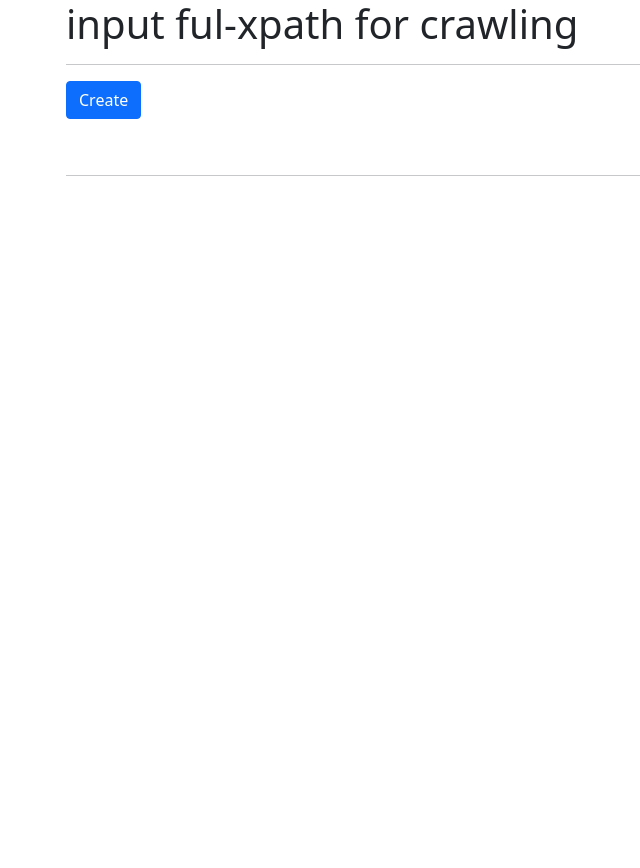
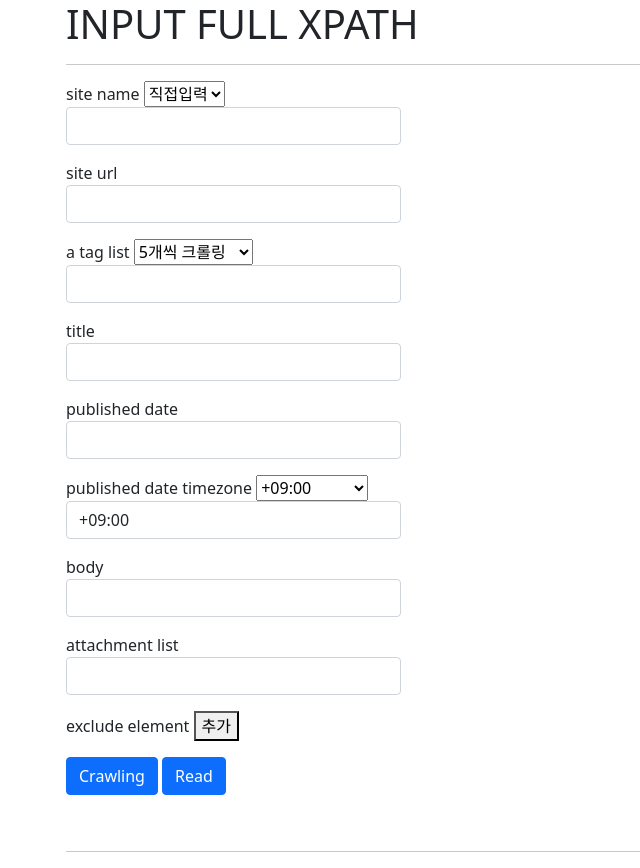
Before and after one commit to thswnsghvkdn/dynamic-crawling, a Django app: page / in a window 1280 px wide. Shown: the whole page, without its empty margins (16-656 px from the left). Before the commit the page ends 176 px from the top, so only its background shows below. Run offline with Django 4.2, Linux system fonts and the light colour scheme; data that the repository does not hold is empty.

Commit message:
ADD 화면 작업 및 서버 작업 마무리
확장성있는 작업을 위한 인터페이스 작업

```diff
--- /dev/null
+++ b/crawlingProject/articles/static/css/style.css
@@ -0,0 +1,3 @@
+.tooltip-inner {
+    max-width: 1000px !important;
+}
--- a/crawlingProject/articles/static/js/script.js
+++ b/crawlingProject/articles/static/js/script.js
@@ -1,14 +1,176 @@
 $(document).ready(function(){
+    $('#Progress_Loading').hide(); //첫 시작시 로딩바를 숨겨준다.
+ })
+ .ajaxStart(function(){
+     $('#Progress_Loading').show(); //ajax실행시 로딩바를 보여준다.
+ })
+ .ajaxStop(function(){
+     $('#Progress_Loading').hide(); //ajax종료시 로딩바를 숨겨준다.
+ });
+
+
+$(document).ready(function(){
+    // DB 에 TEST CASE 에 대한 XPATH 들을 이미 저장되어있기에 선택시 XPATH 들을 불러온다.
+    $("#test-case").change(function() {
+        // 테스트 케이스가 아닌 직접 사이트 XPATH를 입력할 경우 INPUT 태그들 초기화
+        if($("#test-case").val() == "direct") {
+			initInputValue()
+		} else {
+            // 테스트 케이스의 XPATH를 불러온다.
+            $.ajax({
+                url: 'site-list/',
+                type: 'GET',
+                data: {
+                    csrfmiddlewaretoken: $('input[name=csrfmiddlewaretoken]').val(),
+                    siteName: $("#test-case").val()
+                },
+                success: function(response){
+                    $('input[id=site-name]').val(response.siteXpath[0]['site_name'])
+                    $('input[id=site-url]').val(response.siteXpath[0]['url'])
+                    $('input[id=link-list]').val(response.siteXpath[0]['link_list'])
+                    $('input[id=published-date]').val(response.siteXpath[0]['published_date'])
+                    $('input[id=title]').val(response.siteXpath[0]['title'])
+                    $('input[id=body]').val(response.siteXpath[0]['body'])
+                    $('input[id=attachment-list]').val(response.siteXpath[0]['attachment_list'])
+                    $('input[id=timezone]').val(response.siteXpath[0]['time_zone'])
+                    $('#exclude').empty()
+                    // 제외시킬 원소의 경우 여러개 일 수 있다
+                    for(let i =0 ; i < response.excludeList.length ; i++)
+                    {
+                        if(response.excludeList[i]) {
+                            $('#exclude').append('<input type="text" name="exclude-element" value="'+response.excludeList[i]['exclude_element_xpath'] +'"class="form-control" style="width:30%;" />');
+                        }
+                    }
+                }
+            });
+        }
+	})
+    // TIMEZONE 의 경우 DATEPARSE에 들어갈 유효한 옵션 값을 선택하도록 한다.
+    $("#timezone-select").change(function() {
+        updateTimezoneValue();
+	})
+    // 크롤링 버튼 클릭시 크롤링 작업 서버에 요청
     $('#create').on('click', function(){
+        // TODO : RESTAPI 업데이트 site name 직접입력일 경우 xpath 정보를 추가하고 그렇지 않다면 update
+        let requstMethod = $('#timezone-select')[0].selectedIndex === 0 ? 'POST' : 'PUT';
         $.ajax({
             url: 'create/',
             type: 'POST',
             data: {
-                csrfmiddlewaretoken: $('input[name=csrfmiddlewaretoken]').val()
+                csrfmiddlewaretoken: $('input[name=csrfmiddlewaretoken]').val(),
+                siteName: $('input[id=site-name]').val(),
+                siteUrl: $('input[id=site-url]').val(),
+                linkList: $('input[id=link-list]').val(),
+                publishedDate: $('input[id=published-date]').val(),
+                title: $('input[id=title]').val(),
+                body: $('input[id=body]').val(),
+                attachmentList: $('input[id=attachment-list]').val(),
+                timezone : $('input[id=timezone]').val(),
+                excludePathList: JSON.stringify(getExcludeList()),
+                crawlingCount : getCrawlingCount()
             },
             success: function(){
+                // TODO : 실패 테이블에 저장된 크롤링 실패 데이터 알림
                 alert("크롤링 완료");
             }
         });
     });
+    // 크롤링 이후 DB에 저장되어있는 정보 중 옵션에 선택되어 있는 SITE 이름의 것들 RENDER
+    $('#read').on('click', function(){
+        $.ajax({
+            url: 'read/',
+            type: 'GET',
+            async: false,
+            data:{
+                csrfmiddlewaretoken: $('input[name=csrfmiddlewaretoken]').val(),
+                siteName: $('input[id=site-name]').val()
+            },
+            success: function(response){
+                $('#result').empty()
+                for(let i = 0 ; i < response.length ; i++) {
+                    if(response[i]) {
+                        $('#result').append('<h5>title</h5>');
+                        $('#result').append(response[i].fields.title);
+                        $('#result').append('<h5>published_date</h5>');
+                        $('#result').append(response[i].fields.published_datetime);
+                        $('#result').append('<h5>body</h5>');
+                        $('#result').append(response[i].fields.body);
+                        $('#result').append('<h5>attachment</h5>');
+                        $('#result').append(response[i].fields.attachment_list);
+                        $('#result').append('<hr width = "100%" color = "black" size = "3">');
+                    }
+                }
+            }
+        });
+    });
+    // 제외 시킬 원소가 1개 이상일 경우 INPUT 태그 추가
+    $('#add-exclude').on('click', function(){
+        $('#exclude').append('<input type="text" name="exclude-element" class="form-control" style="width:30%;" />');
+    });
+    // 본초 자오선 기준 시간차이에 대한 그림을 TOOLTIP으로 보여준다.
+    $('input[data-toggle="tooltip"]').tooltip({
+        animated: 'fade',
+        placement: 'right',
+        html: true
+    });
+    $('select[data-toggle="tooltip"]').tooltip({
+        animated: 'fade',
+        placement: 'right',
+        html: true
+    });
+    // TIMEZONE 옵션 RENDER
+    renderTimezoneOption();
+    updateTimezoneValue();
 });
+/** body html 중  사용자가 input tag 에 입력한 제외될 원소리스트 전부를 반환합니다. */
+function getExcludeList() {
+    let excludeList = [];
+    let excludeInputTags = document.getElementsByName('exclude-element');
+    for(let i = 0 ; i < excludeInputTags.length ; i++) {
+        excludeList.push(excludeInputTags[i].value);
+    }
+    return excludeList;
+}
+/** 본초 자오선 기준 시간의 차이들을 입력받기 위해 -12:00 ~ +12:00로 옵션을 구성합니다.  */
+function renderTimezoneOption() {
+    let timezones = []
+    let digit = ''
+    let selected = ''
+    for(let num = 12 ; num >= 0 ; num--)
+    {
+        digit = '0' + num.toString() + ':00'
+        timezones.push('-' + digit.slice(-5) )
+    }
+    for(let num = 1 ; num <= 12 ; num++ )
+    {
+        digit = '0' + num.toString() + ':00'
+        timezones.push('+' + digit.slice(-5) )
+    }
+    for(let i =0 ; i < timezones.length; i++) {
+        if(timezones[i] === '+09:00'){
+            selected = 'selected'
+        } else {
+            selected = ''
+        }
+        $('option[value=timezone]').after('<option class="timezone" '+ selected +'>'+ timezones[i] + '</option>');
+    }
+}
+/** timezone 옵션 선택된 값으로  input value로 업데이트 합니다 */
+function updateTimezoneValue(){
+    let timezoneTag = $('#timezone-select')[0];
+    let selectedIndexOrKST = timezoneTag.selectedIndex === 0 ? 4 : timezoneTag.selectedIndex; // TIMEZONE 을 선택할경우 KST 가 위치한 인덱스인 4번을 가리킨다.
+    $('input[id=timezone]').val(timezoneTag.options[selectedIndexOrKST].value);
+}
+/** 모든 input 태그 들의 값을 비웁니다. */
+function initInputValue() {
+    let allInputTag = $('input')
+    for(let i = 1 ; i < allInputTag.length ; i++) {
+        allInputTag[i].value = null
+    }
+    $('#exclude').empty()
+ }
+ /** 선택한 크롤링 카운트 반환 */
+function getCrawlingCount(){
+    let crawlingCountSelect = $('#clawling-count')[0];
+    return crawlingCountSelect.options[crawlingCountSelect.selectedIndex].value;
+}
--- a/crawlingProject/articles/templates/base.html
+++ b/crawlingProject/articles/templates/base.html
@@ -5,14 +5,40 @@
 <meta charset="UTF-8" name="viewport" content="width=device-width, initial-scale=1"/>
 <link rel="stylesheet" type="text/css" href="https://cdn.jsdelivr.net/npm/bootstrap@5.0.2/dist/css/bootstrap.min.css"/>
 <script src="https://cdn.jsdelivr.net/npm/bootstrap@5.0.2/dist/js/bootstrap.bundle.min.js" integrity="sha384-MrcW6ZMFYlzcLA8Nl+NtUVF0sA7MsXsP1UyJoMp4YLEuNSfAP+JcXn/tWtIaxVXM" crossorigin="anonymous"></script>
+<style src ="{% static 'css/style.css' %}">
+.tooltip-inner
+{
+    max-width: 1500px !important;
+}
+#Progress_Loading
+{
+    position: absolute;
+    left: 50%;
+    top: 50%;
+     background: #ffffff;
+}
+h5
+{
+    display: block;
+    font-size: 2em;
+    margin-top: 0.67em;
+    margin-bottom: 0.67em;
+    margin-left: 0;
+    margin-right: 0;
+    font-weight: bold;
+}
+</style>
 </head>
 <body>
     <div class="container">
         <header>
-            <h1>input ful-xpath for crawling</h1>
+            <h1>INPUT FULL XPATH</h1>
         </header>
         <hr>
         <main>
+            <div id = "Progress_Loading"><!-- 로딩바 -->
+                <img src="https://media.tenor.com/UnFx-k_lSckAAAAM/amalie-steiness.gif"/>
+            </div>
             {% block body %}
             {% endblock %}
         </main>
--- a/crawlingProject/articles/templates/index.html
+++ b/crawlingProject/articles/templates/index.html
@@ -3,8 +3,62 @@
 <form class="form-inline">
     {% csrf_token %}
     <div class="mb-3">
-        <button type="button" id="create" class="btn btn-primary">Create</button>
+        <label>site name</label>
+        <!-- DB에 저장되어있는 테스트 케이스 옵션 -->
+        <select id="test-case" name="selbox">
+            <option value="direct">직접입력</option>
+            {% for site in siteList %}
+            <option value="{{site.site_name}}" id ="{{site.id}}" >{{site.site_name}}</option>
+            {% endfor %}
+        </select>
+        <input type="text" id="site-name" class="form-control" style="width:30%;" required="required"/>
+    </div>
+    <div class="mb-3">
+        <label>site url</label>
+        <input type="text" id="site-url" class="form-control" style="width:30%;" required="required"/>
+    </div>
+    <div class="mb-3">
+        <label>a tag list</label>
+        <select id="clawling-count">
+            <!-- 한번에 진행할 크롤링 갯수 -->
+            <option value="5">5개씩 크롤링</option>
+            <option value="10">10개씩 크롤링</option>
+            <option value="999">전부 크롤링</option>
+        </select>
+        <input type="text" id="link-list" class="form-control" style="width:30%;" required="required"/>
+    </div>
+    <div class="mb-3">
+        <label>title</label>
+        <input type="text" id="title" class="form-control" style="width:30%;" required="required"/>
+    </div>
+    <div class="mb-3">
+        <label>published date</label>
+        <input type="text" id="published-date" class="form-control" style="width:30%;" />
+    </div>
+    <div class="mb-3">
+        <label>published date timezone</label>
+        <select id="timezone-select" data-toggle="tooltip" title="<img src='https://www.nist.gov/sites/default/files/images/2019/12/23/worldzones.gif'/>" >
+            <option value="timezone">TIMEZONES</option>
+        </select>
+        <input data-toggle="tooltip" title="<img src='https://www.nist.gov/sites/default/files/images/2019/12/23/worldzones.gif'/>" type="text" id="timezone" class="form-control" style="width:30%;" />
+    </div>
+    <div class="mb-3">
+        <label>body</label>
+        <input type="text" id="body" class="form-control" style="width:30%;" required="required"/>
+    </div>
+    <div class="mb-3">
+        <label>attachment list</label>
+        <input type="text" id="attachment-list" class="form-control" style="width:30%;" />
+    </div>
+    <div class="mb-3">
+        <label>exclude element</label> <button type="button" id="add-exclude" >추가</button>
+        <div id ="exclude"></div>
+    </div>
+    <div class="mb-3">
+        <button type="button" id="create" class="btn btn-primary">Crawling</button>
+        <button type="button" id="read" class="btn btn-primary">Read</button>
     </div>
 </form>
 <br />
+<div id="result"></div>
 {% endblock %}
--- /dev/null
+++ b/crawlingProject/articles/templates/result.html
@@ -0,0 +1,2 @@
+<div class="article">
+</div>
--- a/crawlingProject/articles/views.py
+++ b/crawlingProject/articles/views.py
@@ -1,13 +1,99 @@
 from django.shortcuts import render, redirect
 from articles.models import Article
+from articles.models import FailureLink
+from articles.models import Xpath
+from articles.models import excludeXpath
 from .crawling import Crawling
+from django.http import HttpResponse
+from django.core import serializers
+import dateparser
+import json
+# 처음 화면 렌더링
 def index(request):
-    return render(request, 'index.html')
+    # 이미 저장 되어 있는 테스트 케이스
+    siteList = Xpath.objects.all()
+    context = {
+        'siteList': siteList
+    }
+    return render(request, 'index.html', context)
+# 크롤링 작업
+def create(request):
+    # 크롤링 작업에 필요한 xpath를 인자로 넘긴다.
+    crawling = Crawling(
+            siteUrl=request.POST['siteUrl'],
+            linkList=request.POST['linkList'],
+            title=request.POST['title'],
+            publishedDate=request.POST['publishedDate'],
+            body=request.POST['body'],
+            attachmentList=request.POST['attachmentList'],
+            excludePathList=json.loads(request.POST['excludePathList']) ,
+        )
+    existsLinks = getExistsLinkList(request.POST['siteName']) # 제외시킬 이미 존재 하는 url
+    dataList = crawling.getMultiContents(existsLinks, int(request.POST['crawlingCount'])) # 크롤링 작업 결과 객체 list
+    for dataObject in dataList :
+        # 필수 값이 없을 경우 실패 테이블에 저장
+        if checkResultHasNull(dataObject) :
+            fail = FailureLink(
+            url = dataObject["url"],
+            site_name = request.POST['siteName']
+            )
+            fail.save()
+        else :
+            # 성공시에 article 테이블에 데이터들을 저장한다.
+            article = Article(
+            url = dataObject["url"],
+            title=dataObject["title"],
+            published_datetime=dateparser.parse(dataObject["publishedDate"], settings={'TIMEZONE': request.POST['timezone']}),
+            body = dataObject["body"],
+            attachment_list = dataObject["attachmentList"],
+            site_name = request.POST['siteName']
+            )
+            try :
+                article.save()
+            except :
+                # 저장시 문제가 발생할 경우 실패 테이블에 저장
+                fail = FailureLink(
+                url = dataObject["url"],
+                site_name = request.POST['siteName']
+                )
+                fail.save()
+    return redirect('/')
 
-def create(request):
-    crawling = Crawling()
-    dataList = crawling.getMultiContents()
-    for dataObject in dataList :
-        article = Article(title=dataObject["title"], published_datetime=dataObject["publishedDate"], body = dataObject["body"])
-        article.save()
-    return redirect('/')
+# db 에 저장된 값을 가져온다.
+def read(request):
+    # 호면에서 넘긴 site 이름의 데이터들만 가져온다.
+    articles = Article.objects.filter(site_name = request.GET['siteName'] )
+    jsonPost = serializers.serialize('json', articles)
+    return HttpResponse(jsonPost, content_type="text/json-comment-filtered")
+
+# 옵션에서 테스트 케이스를 선택할 경우 해당 xpath 들을 db에서 가져온다.
+def getSiteList(request):
+    # 크롤링할 xpath
+    siteXpath = list(Xpath.objects.filter(site_name = request.GET['siteName']).values())
+    # 제외될 원소 리스트
+    excludeList = list(excludeXpath.objects.filter(site_name = request.GET['siteName']).values())
+    context = {
+        'siteXpath' : siteXpath,
+        'excludeList' : excludeList
+    }
+    data = json.dumps(context)
+    return HttpResponse(data, content_type="text/json-comment-filtered")
+
+# 사이트 이름을 기준으로 이미 진행했던 link list 반환
+def getExistsLinkList(siteName) :
+    existLinkList = []
+    resultObjectList = list(Article.objects.filter(site_name = siteName ).only("url").values())
+    for object in resultObjectList :
+        existLinkList.append(object['url'])
+    return existLinkList
+# 객체 필수값에 값이 있는지 여부 검사
+def checkResultHasNull(dataObject) :
+    importantKeys = ['title', 'body']
+    for key in importantKeys :
+        try :
+            valueLength = len(dataObject[key])
+            if valueLength < 1 :
+                return True
+        except :
+            return True
+    return False
--- a/crawlingProject/crawlingProject/urls.py
+++ b/crawlingProject/crawlingProject/urls.py
@@ -5,4 +5,6 @@ urlpatterns = [
     path('admin/', admin.site.urls),
     path('', views.index, name = 'index'),
     path('create/', views.create, name='create'),
+    path('read/', views.read, name='read'),
+    path('site-list/', views.getSiteList, name='siteList')
 ]
```
Also changed, not shown: crawlingProject/articles/crawling.py (+44 -10 lines), crawlingProject/articles/models.py (+30 -6 lines), crawlingProject/articles/test/testCrawling.py (+4 -5 lines), crawlingProject/articles/test/testViews.py (added, +19 -0 lines), crawlingProject/articles/migrations/0002_excludexpath_xpath.py (added), crawlingProject/articles/migrations/0003_xpath_link_liet_and_more.py (added), crawlingProject/articles/migrations/0004_remove_xpath_published_datetime_xpath_published_date_and_more.py (added), crawlingProject/articles/migrations/0005_rename_link_liet_xpath_link_list.py (added), crawlingProject/articles/migrations/0006_alter_article_published_datetime.py (added), crawlingProject/articles/migrations/0007_failurelink.py (added), crawlingProject/articles/migrations/0008_alter_article_attachment_list_and_more.py (added).
